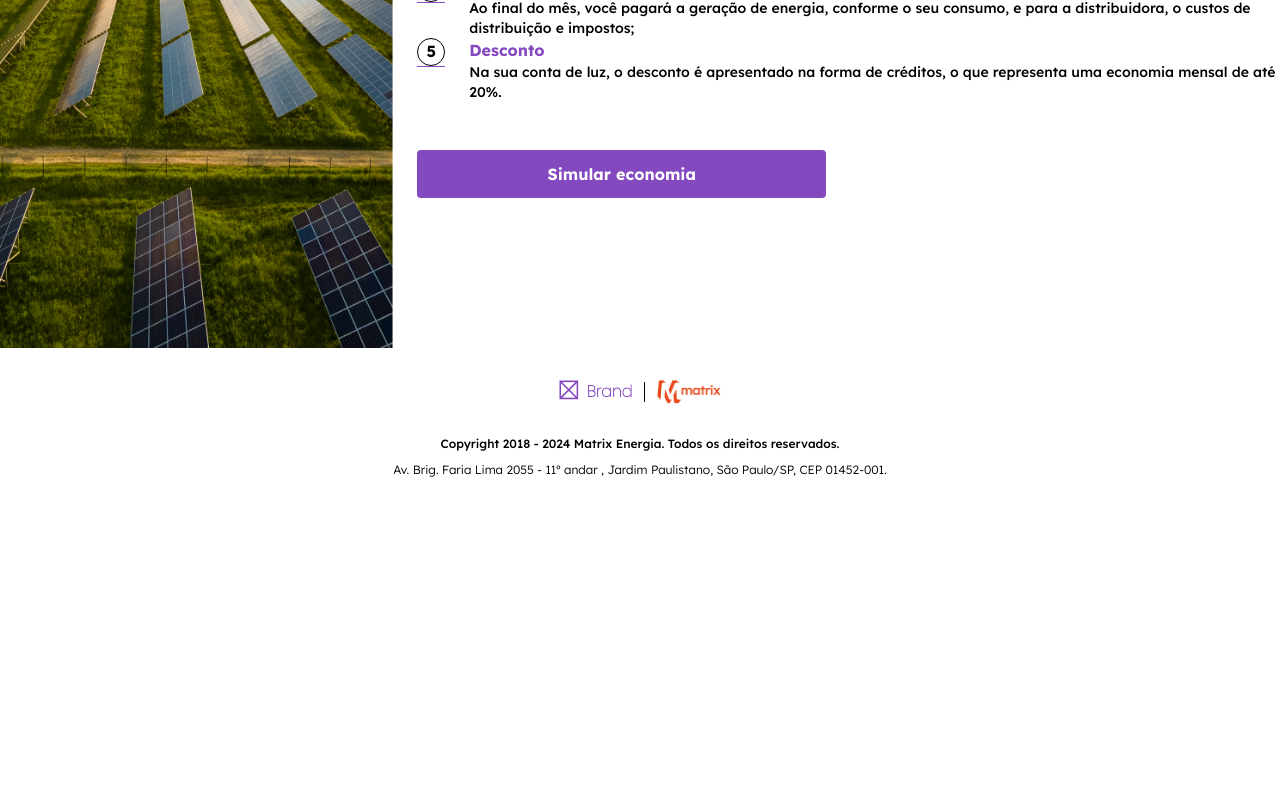
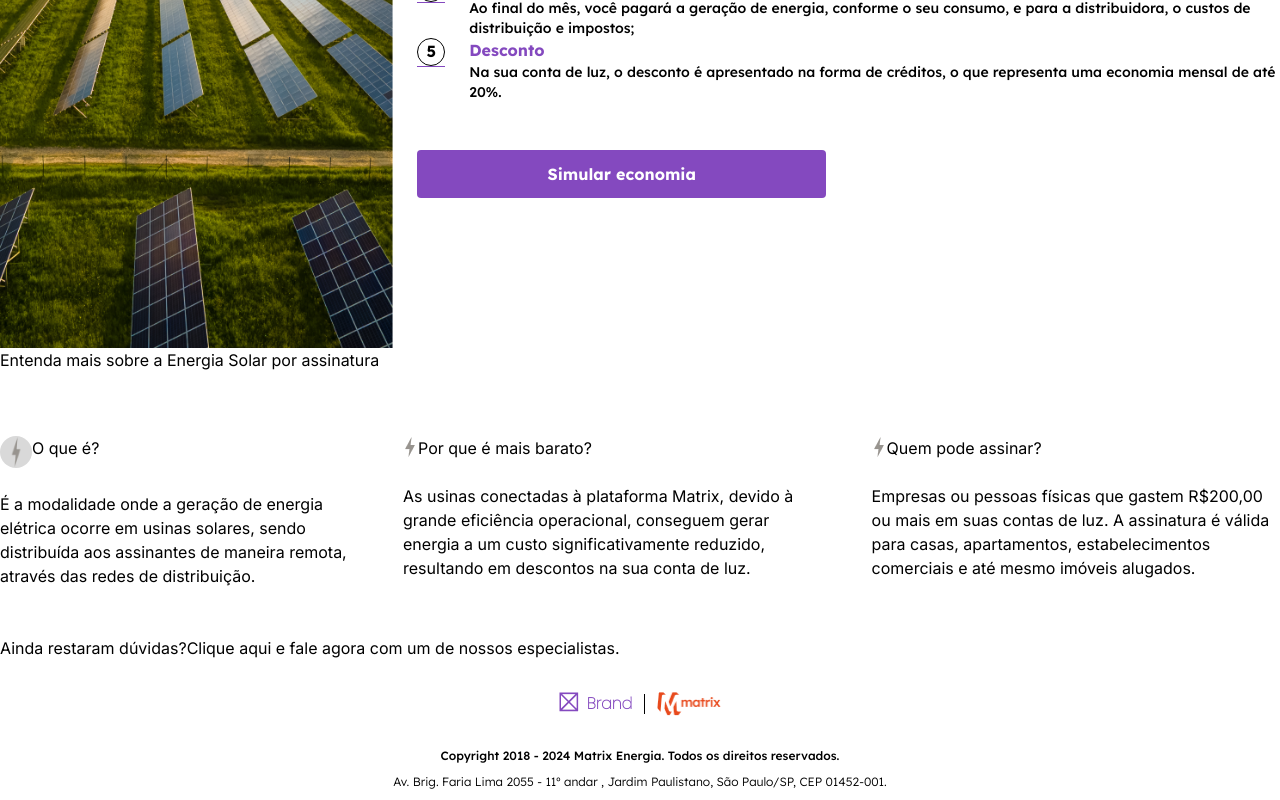
Before and after one commit to MelTami/LP-Whitelabel, a Next.js app: page / in a window 1280 px wide. Shown: the part 1255-2055 px from the top of the page. Before the commit the page ends 1743 px from the top, so only its background shows below. Built offline with nearby package versions, Linux system fonts and the light colour scheme.

Commit message:
add: GD section

```diff
--- a/src/app/page.tsx
+++ b/src/app/page.tsx
@@ -3,9 +3,9 @@ import Header from "@/components/Header/Header";
 import Simulation from "@/components/Simulation/Simulation";
 import Advantage from "@/components/Advantage/Advantage";
 import Image from "next/image";
-import img from "./aerial-view-large-sustainable-electrical-power-plant-with-many-rows-solar-photovoltaic-panels 1.png";
 import Button from "@/components/Button/Button";
 import HowWork from "@/components/Como Funciona/Como_Funciona";
+import GD from "@/components/GD/GD";
 
 export default function Home() {
   return (
@@ -14,6 +14,7 @@ export default function Home() {
       <Simulation />
       <Advantage />
       <HowWork />
+      <GD />
       <Footer />
     </>
   );
--- /dev/null
+++ b/src/components/GD/GD.tsx
@@ -0,0 +1,74 @@
+import React from "react";
+import Image from "next/image";
+import lighting from "./image 45.png";
+
+export default function GD() {
+  return (
+    <section className="container">
+      <div id="container" className="gap-16 flex flex-col">
+        <div id="title">
+          <h2>Entenda mais sobre a Energia Solar por assinatura</h2>
+        </div>
+        <div id="content" className="gap-12 flex flex-col">
+          <div id="grid" className="gap-14 flex">
+            <div id="topic" className="flex flex-col gap-6">
+              <div className="flex">
+                <div
+                  id="img"
+                  className="rounded-full border-bgray bg-bgray w-8 h-8 flex justify-center align-middle"
+                >
+                  <Image
+                    src={lighting}
+                    alt="lightning gray"
+                    width={13}
+                    height={20}
+                  />
+                </div>
+                <h3>O que é?</h3>
+              </div>
+              <p>
+                É a modalidade onde a geração de energia elétrica ocorre em
+                usinas solares, sendo distribuída aos assinantes de maneira
+                remota, através das redes de distribuição.
+              </p>
+            </div>
+            <div id="topic" className="flex flex-col gap-6">
+              <div className="flex">
+                <div id="img" className="rounded full">
+                  <Image src={lighting} alt="lightning gray" />
+                </div>
+                <h3>Por que é mais barato?</h3>
+              </div>
+              <p>
+                As usinas conectadas à plataforma Matrix, devido à grande
+                eficiência operacional, conseguem gerar energia a um custo
+                significativamente reduzido, resultando em descontos na sua
+                conta de luz.
+              </p>
+            </div>
+            <div id="topic" className="flex flex-col gap-6">
+              <div className="flex">
+                <div id="img" className="rounded full">
+                  <Image src={lighting} alt="lightning gray" />
+                </div>
+                <h3>Quem pode assinar?</h3>
+              </div>
+              <p>
+                Empresas ou pessoas físicas que gastem R$200,00 ou mais em suas
+                contas de luz. A assinatura é válida para casas, apartamentos,
+                estabelecimentos comerciais e até mesmo imóveis alugados.
+              </p>
+            </div>
+          </div>
+          <div id="questions">
+            <p>
+              Ainda restaram dúvidas?
+              <a href="https://matrixenergia.com/">Clique aqui</a> e fale agora
+              com um de nossos especialistas.
+            </p>
+          </div>
+        </div>
+      </div>
+    </section>
+  );
+}
--- a/tailwind.config.ts
+++ b/tailwind.config.ts
@@ -67,6 +67,7 @@ const config: Config = {
         lilac: "rgb(132, 73, 191, 1)",
         lgray: "rgb(180, 183, 186,1)",
         ngray: "rgba(91, 90, 90, 1)",
+        bgray: "rgba(217, 217, 217, 1)",
       },
       borderWidth: {
         DEFAULT: "1px",
```
Also changed, not shown: src/components/GD/image 45.png (added).
